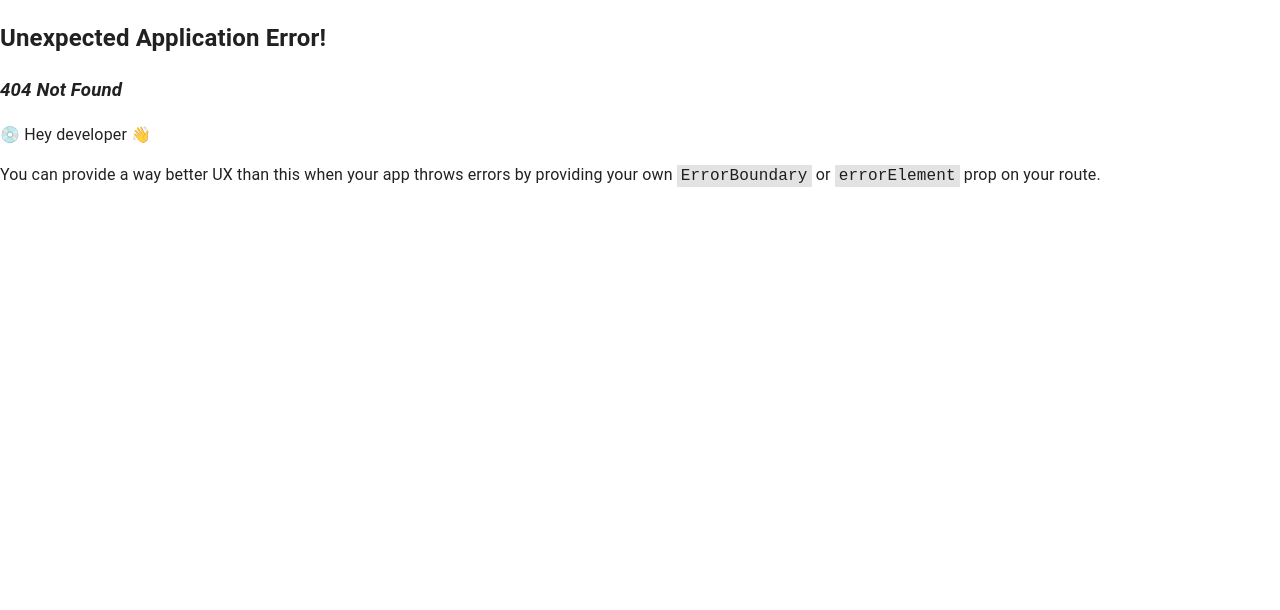
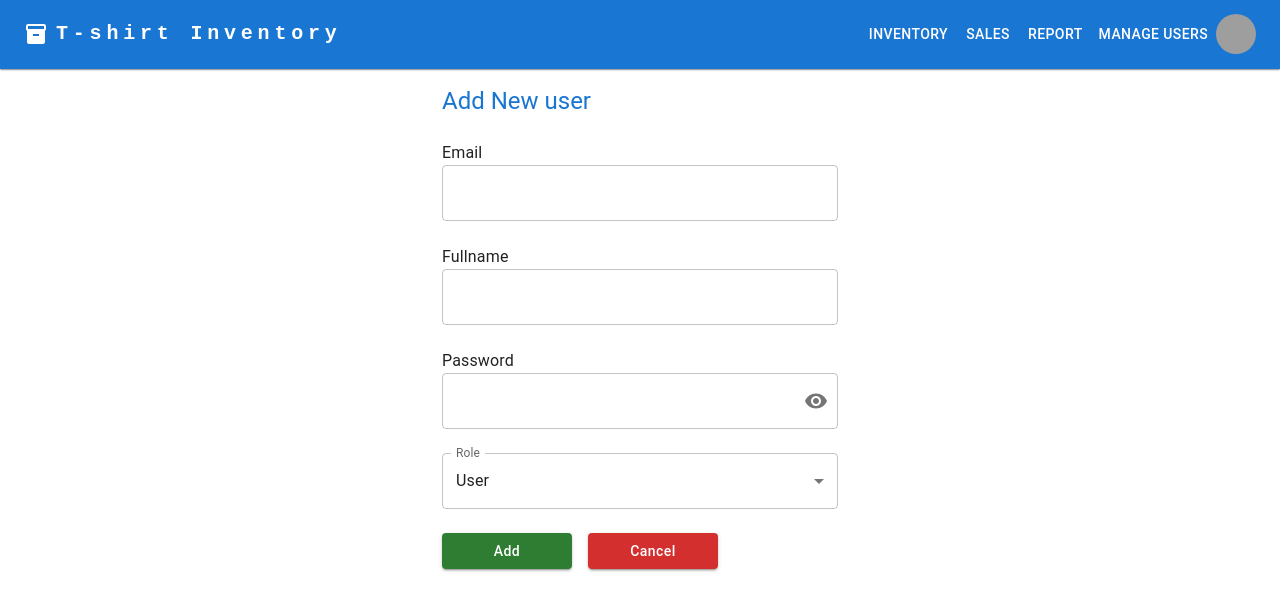
Before and after one commit to lioncio1229/tshirt-inventory-frontend, a React (Vite) app: page /main/manage-users/add-user in a window 1280 px wide. Before the commit this address had no page. Shown: the top 610 px of the page. Built offline with nearby package versions, Linux system fonts and the light colour scheme; grey boxes are pictures that could not be loaded.

Commit message:
Create Add user page

```diff
--- a/src/components/LabeledInputField.jsx
+++ b/src/components/LabeledInputField.jsx
@@ -1,11 +1,28 @@
-import {TextField, Typography} from "@mui/material";
+import { TextField, Typography } from "@mui/material";
 
-
-export default function LabeledInputfield({id, label, type="text", onChange, value}){
-    return (
-        <div>
-            <Typography>{label}</Typography>
-            <TextField id={id} type={type} fullWidth onChange={onChange} value={value}/>
-        </div>
-    )
+export default function LabeledInputfield({
+  id,
+  label,
+  type = "text",
+  onChange,
+  value,
+  startAdornment,
+  endAdornment,
+}) {
+  return (
+    <div>
+      <Typography>{label}</Typography>
+      <TextField
+        id={id}
+        type={type}
+        fullWidth
+        onChange={onChange}
+        value={value}
+        InputProps={{
+            startAdornment,
+            endAdornment,
+        }}
+      />
+    </div>
+  );
 }
--- /dev/null
+++ b/src/pages/add_user/index.jsx
@@ -0,0 +1,148 @@
+import { useState } from "react";
+import {
+  Stack,
+  Typography,
+  Select,
+  FormControl,
+  InputLabel,
+  MenuItem,
+  Container,
+  Button,
+  FormControlLabel,
+  Checkbox,
+  InputAdornment,
+  IconButton,
+} from "@mui/material";
+import { VisibilityOff, Visibility } from "@mui/icons-material";
+import LabeledInputfield from "../../components/LabeledInputField";
+import { useNavigate } from "react-router-dom";
+import { useAddUserMutation } from "../../services/userManagementService";
+
+export default function AddUser() {
+  const [addUser] = useAddUserMutation();
+  const navigate = useNavigate();
+  const [showPassword, setShowPassword] = useState(false);
+  const [user, setUser] = useState({
+    email: "",
+    roleId: 4,
+    fullName: "",
+    password: "",
+  });
+
+  const roles = [
+    { label: "Admin", value: 1 },
+    { label: "Sales", value: 2 },
+    { label: "Report", value: 3 },
+    { label: "User", value: 4 },
+  ];
+
+  const handleInputChange = (e) => {
+    setUser({ ...user, [e.target.id]: e.target.value });
+  };
+
+  const handleRoleChange = (e) => {
+    setUser({ ...user, roleId: e.target.value });
+  };
+
+  const handleSubmit = () => {
+
+    if(user.email === ""
+       || user.fullName === ""
+       || user.password.length <= 3
+    ) return;
+
+    addUser(user).then(resp => {
+        navigate("/main/manage-users");
+    });
+  };
+
+  const handleClose = () => {
+    navigate("/main/manage-users");
+  };
+
+  const handleClickShowPassword = () => {
+    setShowPassword(show => !show);
+  }
+
+  return (
+    <Container maxWidth="xs">
+      <Stack spacing={3} mb={10}>
+        <Typography variant="h5" color="primary">
+          Add New user
+        </Typography>
+
+        <LabeledInputfield
+          id="email"
+          label="Email"
+          onChange={handleInputChange}
+          value={user.email}
+        />
+        <LabeledInputfield
+          id="fullName"
+          label="Fullname"
+          onChange={handleInputChange}
+          value={user.fullName}
+        />
+        <LabeledInputfield
+          id="password"
+          type={showPassword ? "text" : "password"}
+          label="Password"
+          onChange={handleInputChange}
+          value={user.password}
+          endAdornment={
+            <InputAdornment position="end">
+            <IconButton
+              aria-label="toggle password visibility"
+              onClick={handleClickShowPassword}
+              edge="end"
+            >
+              {showPassword ? <VisibilityOff /> : <Visibility />}
+            </IconButton>
+          </InputAdornment>
+          }
+        />
+
+        <FormControl fullWidth>
+          <InputLabel id="demo-simple-select-label">Role</InputLabel>
+          <Select
+            labelId="demo-simple-select-label"
+            id="demo-simple-select"
+            value={user.roleId}
+            label="Role"
+            onChange={handleRoleChange}
+          >
+            {roles.map((role) => (
+              <MenuItem key={role.value} value={role.value}>
+                {role.label}
+              </MenuItem>
+            ))}
+          </Select>
+        </FormControl>
+
+        {/* <FormControlLabel
+          control={<Checkbox defaultChecked />}
+          label="Is active"
+        /> */}
+
+        <Stack flexDirection="row" gap={2}>
+          <Button
+            variant="contained"
+            color="success"
+            sx={{ minWidth: 130, textTransform: "capitalize" }}
+            onClick={handleSubmit}
+          >
+            Add
+          </Button>
+          <Button
+            variant="contained"
+            color="error"
+            sx={{ minWidth: 130, textTransform: "capitalize" }}
+            onClick={handleClose}
+          >
+            Cancel
+          </Button>
+        </Stack>
+      </Stack>
+    </Container>
+  );
+}
--- a/src/pages/manage_users/index.jsx
+++ b/src/pages/manage_users/index.jsx
@@ -5,11 +5,12 @@ import { Edit, Delete } from "@mui/icons-material";
 import { Add } from "@mui/icons-material";
 import { useGetUsersQuery } from "../../services/userManagementService";
 import { useNavigate } from "react-router-dom";
+import { useEffect } from "react";
 
 export default function ManageUsers()
 {
     const navigate = useNavigate();
-    const {data} = useGetUsersQuery();
+    const {data, refetch} = useGetUsersQuery();
 
     const columns = [
         { id: "email", label: "Email" },
@@ -26,6 +27,10 @@ export default function ManageUsers()
         }},
     ];
 
+    const handleAddUser = () => {
+        navigate("/main/manage-users/add-user")
+    }
+
     const menus = [
         {label: "Edit", icon: <Edit color="primary"/>, onClick : (id) => {
         //   navigate(`edit-product/${id}`);
@@ -36,6 +41,10 @@ export default function ManageUsers()
         }}
       ]
 
+    useEffect(() => {
+        refetch();
+    }, []);
+
     return (
         <Stack spacing={3}>
             <Stack direction="row" justifyContent="space-between">
@@ -44,6 +53,7 @@ export default function ManageUsers()
                     <Button
                         variant="contained"
                         startIcon={<Add />}
+                        onClick={handleAddUser}
                     >
                         Add User
                     </Button>
--- a/src/services/userManagementService.js
+++ b/src/services/userManagementService.js
@@ -6,9 +6,17 @@ const userManagementApi = emptySplitApi.injectEndpoints({
         getUsers: builder.query({
             query: () => "/api/v1/users"
         }),
+        addUser: builder.mutation({
+            query: (model) => ({
+                url: "api/v1/users",
+                method: "POST",
+                body: model,
+            })
+        })
     })
 });
 
 export const {
     useGetUsersQuery,
+    useAddUserMutation,
 } = userManagementApi;
```
Also changed, not shown: src/pages/router.jsx (+8 -3 lines).
